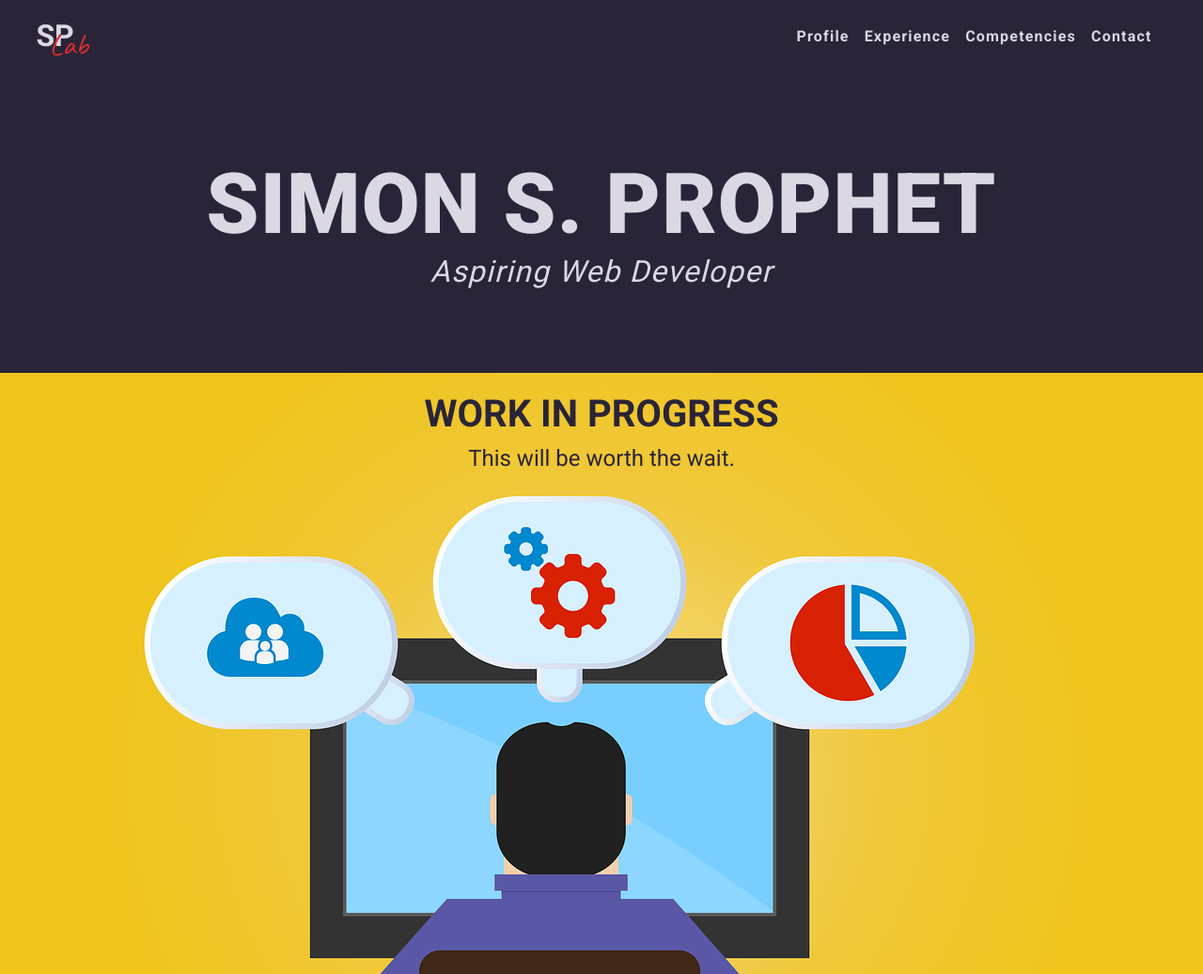
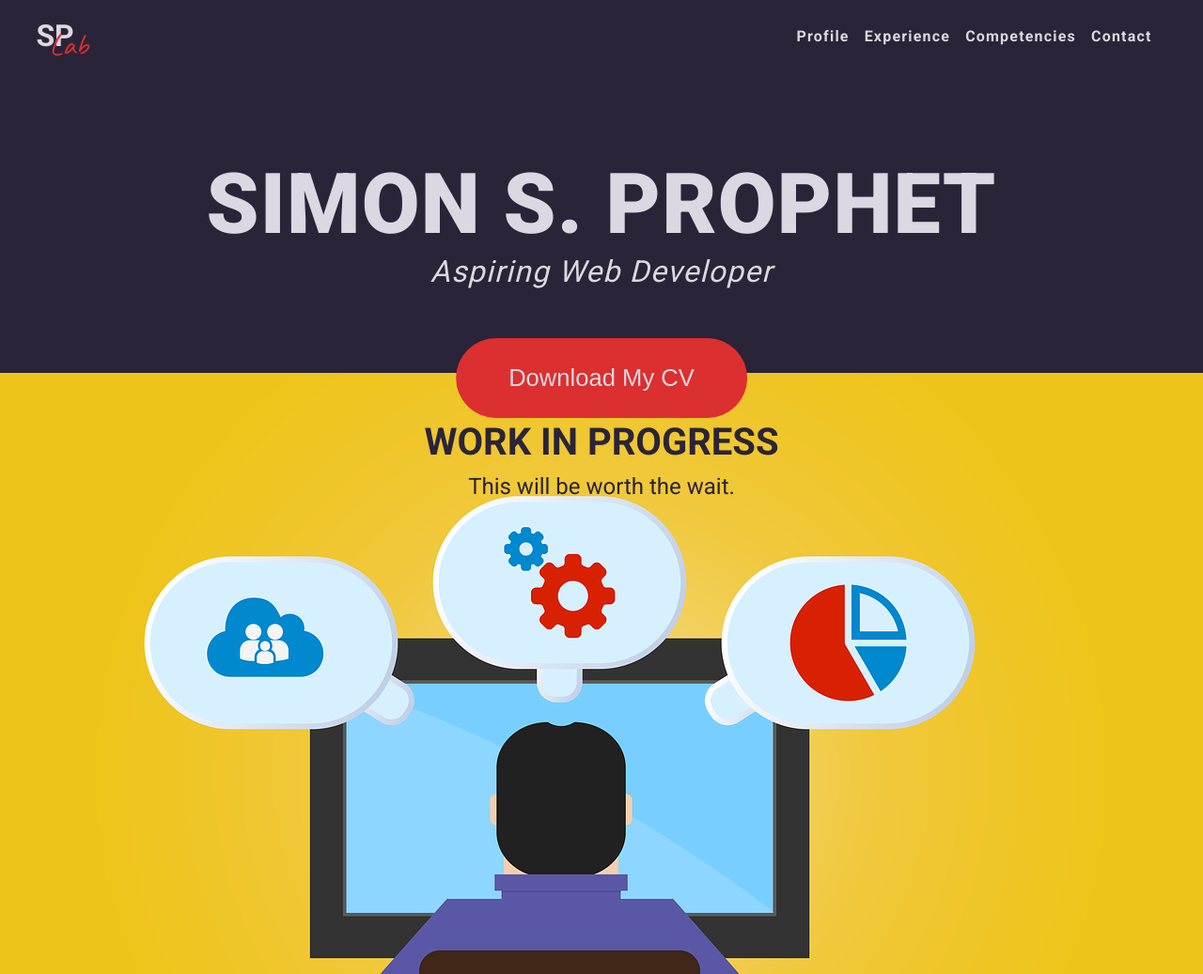
Before and after one commit to Prof758/simonprophetlab, a plain HTML site: page index.html in a window 1280 px wide. Shown: the whole page at 94% size. Drawn offline with Linux system fonts and the light colour scheme.

Commit message:
add CV Download btn

```diff
--- a/index.html
+++ b/index.html
@@ -38,6 +38,9 @@
           <h1 class="hero-header-title">simon s. prophet</h1>
           <h2 class="hero-subtitle">Aspiring Web Developer</h2>
         </div>
+        <div class="hero-btn-cv-container">
+          <button class="btn-cv">Download My CV</button>
+        </div>
       </section>
       <section class="about-container">
         <h2 class="profile-title">WORK IN PROGRESS</h2>
--- a/style.css
+++ b/style.css
@@ -79,6 +79,22 @@ body {
   font-weight: 400;
 }
 
+.btn-cv {
+  position: absolute;
+  cursor: pointer;
+  display: block;
+  color: #dbd8e3;
+  padding: 28px 56px;
+  background-color: #dc2f2f;
+  border: none;
+  border-radius: 50px;
+  font-size: 1.6rem;
+  top: 360px;
+  left: 50%;
+  transform: translate(-50%);
+  z-index: 9999;
+}
+
 .about-container {
   height: 80vh;
   color: #2a2438;
@@ -92,7 +108,7 @@ body {
 }
 
 .about-container h2 {
-  margin-top: 20px;
+  margin-top: 50px;
   font-size: 2.5rem;
 }
 .about-container p {
```
